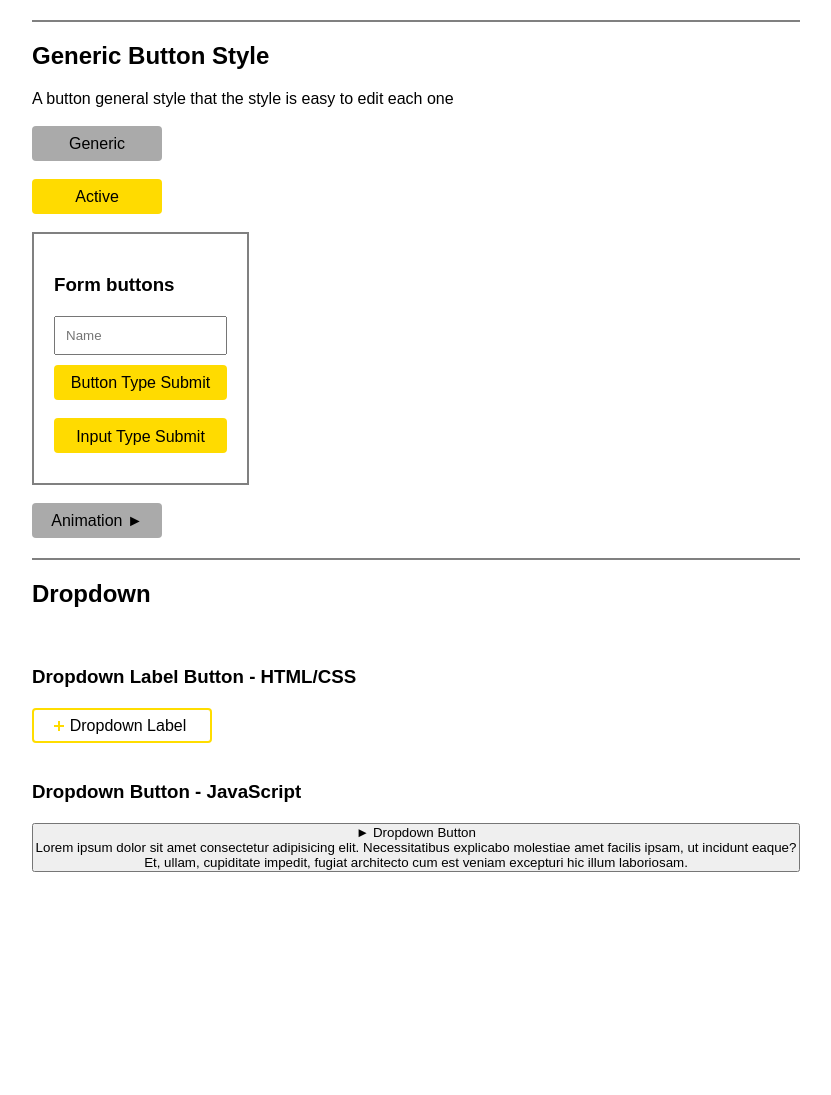
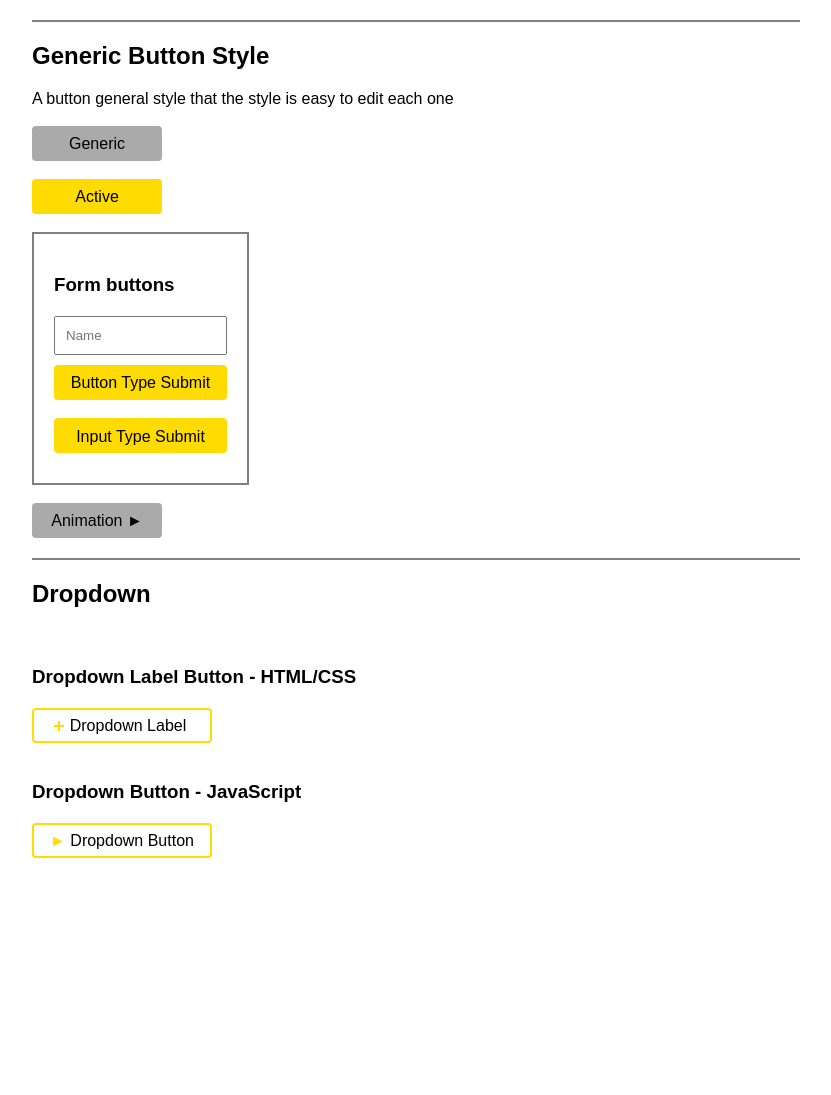
Before and after one commit to GustavoDias7/componentes, a plain HTML site: page index.html in a window 1280 px wide. Shown: the whole page, without its empty margins (224-1055 px from the left). Drawn offline with Linux system fonts and the light colour scheme.

Commit message:
Creating dropdown button style

```diff
--- a/dropdown/dropdown.css
+++ b/dropdown/dropdown.css
@@ -98,3 +98,57 @@ input[type="checkbox"]#dropdown-lb {
 .dropdown-content-padding {
     padding: 10px;
 }
+
+/* + DROPDOWN BUTTON JS + */
+
+.dropdown-btn {
+    width: 180px;
+    height: auto;
+    font-size: 1rem;
+    color: #000000;
+    cursor: pointer;
+    border-radius: 4px;
+    border: 2px solid #ffdd00;
+    background-color: transparent;
+    outline: none;
+    transition: .4s;
+}
+
+.dropdown-btn:focus {
+    box-shadow: 0 0 6px #ffa600;
+}
+
+.dropdown-btn:hover {
+    box-shadow: 0 0 10px #ffdb00;
+}
+
+.dropdown-btn-name {
+    line-height: 31px;
+}
+
+/* arrow animation */
+
+.dropdown-btn-arrow {
+    display: inline-block;
+    color: #ffdd00;
+    transition: .2s;
+}
+
+.dropdown-btn-open .dropdown-btn-arrow {
+    transform: rotate(90deg);
+}
+
+/* open content */
+
+.dropdown-btn-content {
+    height: 0;
+    overflow: hidden;
+}
+
+.dropdown-btn-open .dropdown-btn-content {
+    height: auto;
+}
+
+.dropdown-btn-content-padding {
+    padding: 10px;
+}
```
